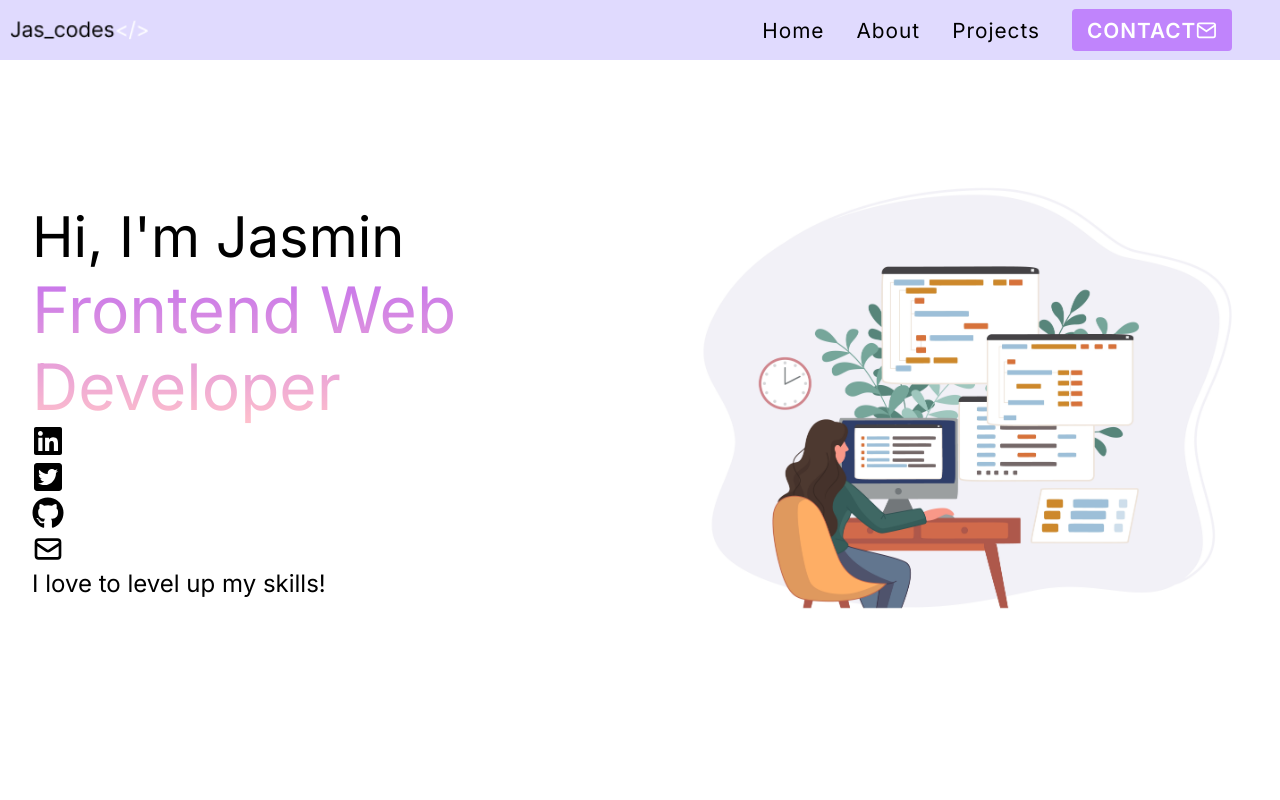
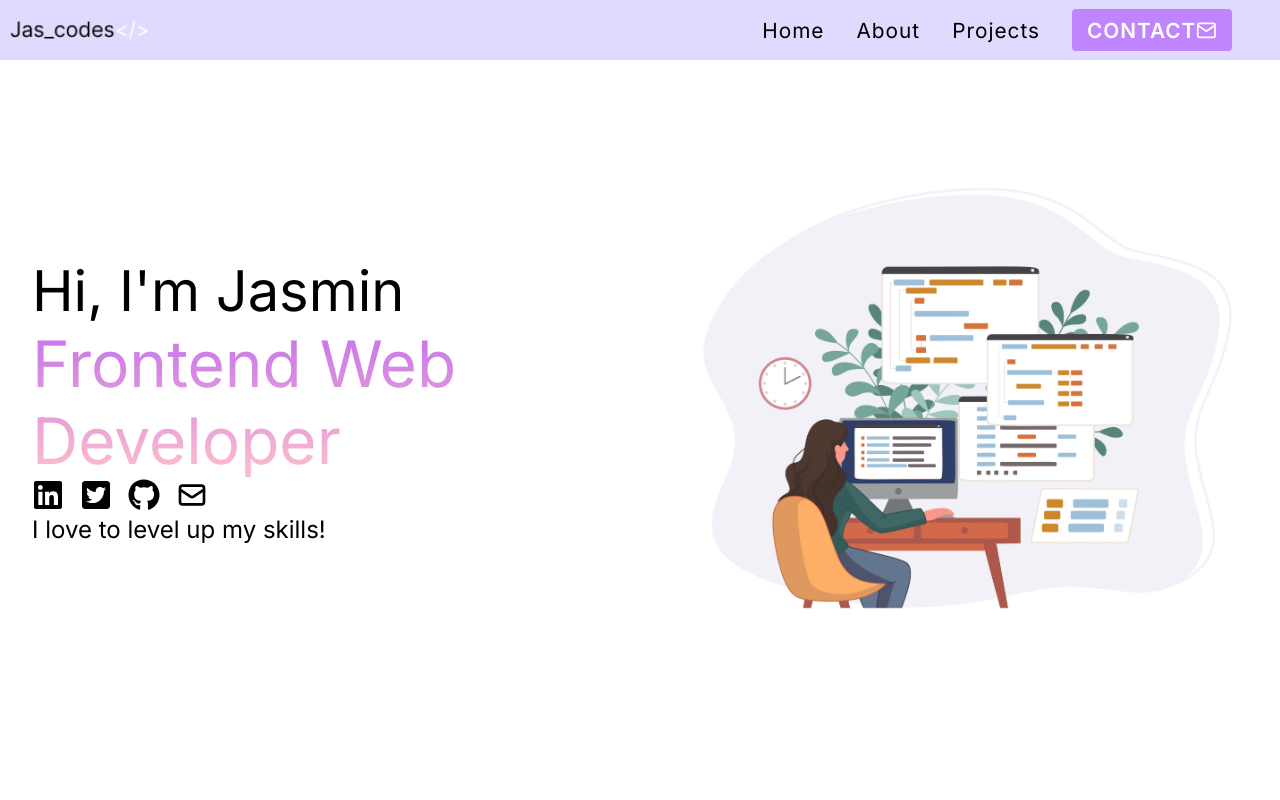
Before and after one commit to Jasminvillatoro/Jasmin-Portfolio, a React (Create React App) app: page / in a window 1280 px wide. Shown: the top 800 px of the page. Built offline with nearby package versions, Linux system fonts and the light colour scheme.

Commit message:
moved iconcontext provider wrapper

```diff
--- a/src/components/Hero.js
+++ b/src/components/Hero.js
@@ -9,11 +9,12 @@ import { IconContext } from 'react-icons';
 
 const Hero = () => {
   return (
+    <IconContext.Provider value={{ className: 'media-icons' }}>
       <section id="home" className="hero--cnt">
         <div className="hero-text-cnt">
           <h1 className="name">Hi, I'm Jasmin</h1>
           <h1 className="job-title">Frontend Web Developer</h1>
-        <IconContext.Provider value={{ className: 'media-icons' }}>
+          <div className="flex-icons">
             <a href="https://www.linkedin.com/in/jasmin-villatoro/">
               <FaLinkedin />
             </a>
@@ -26,13 +27,14 @@ const Hero = () => {
             <a href="mailto:jasminvilla321@gmail.com? subject=message from portfolio">
               <HiOutlineMail />
             </a>
-        </IconContext.Provider>
+          </div>
           <p>I love to level up my skills!</p>
         </div>
         <div className="hero-img-cnt">
           <img className="hero-img" src={coder} alt="programmer" />
         </div>
       </section>
+    </IconContext.Provider>
   );
 };
 
```
Lines whose indentation alone changed are shown as unchanged.
